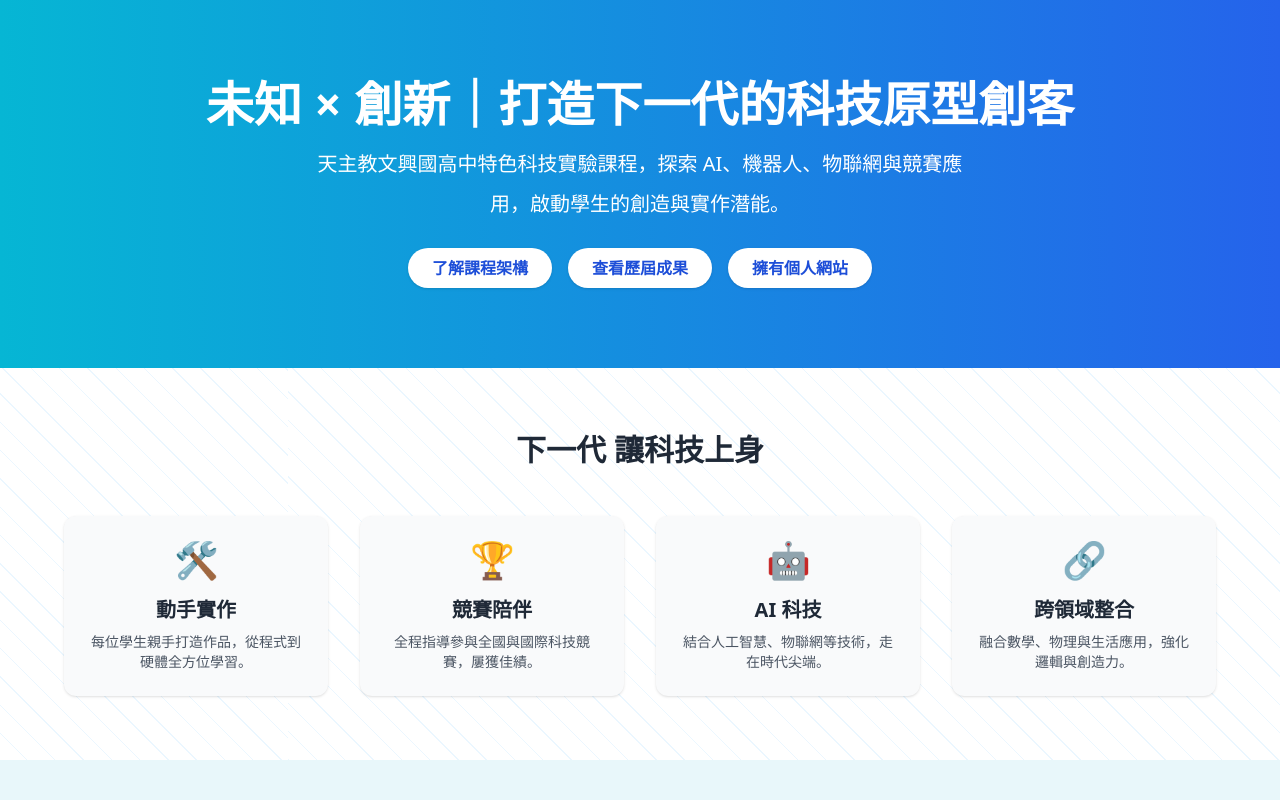
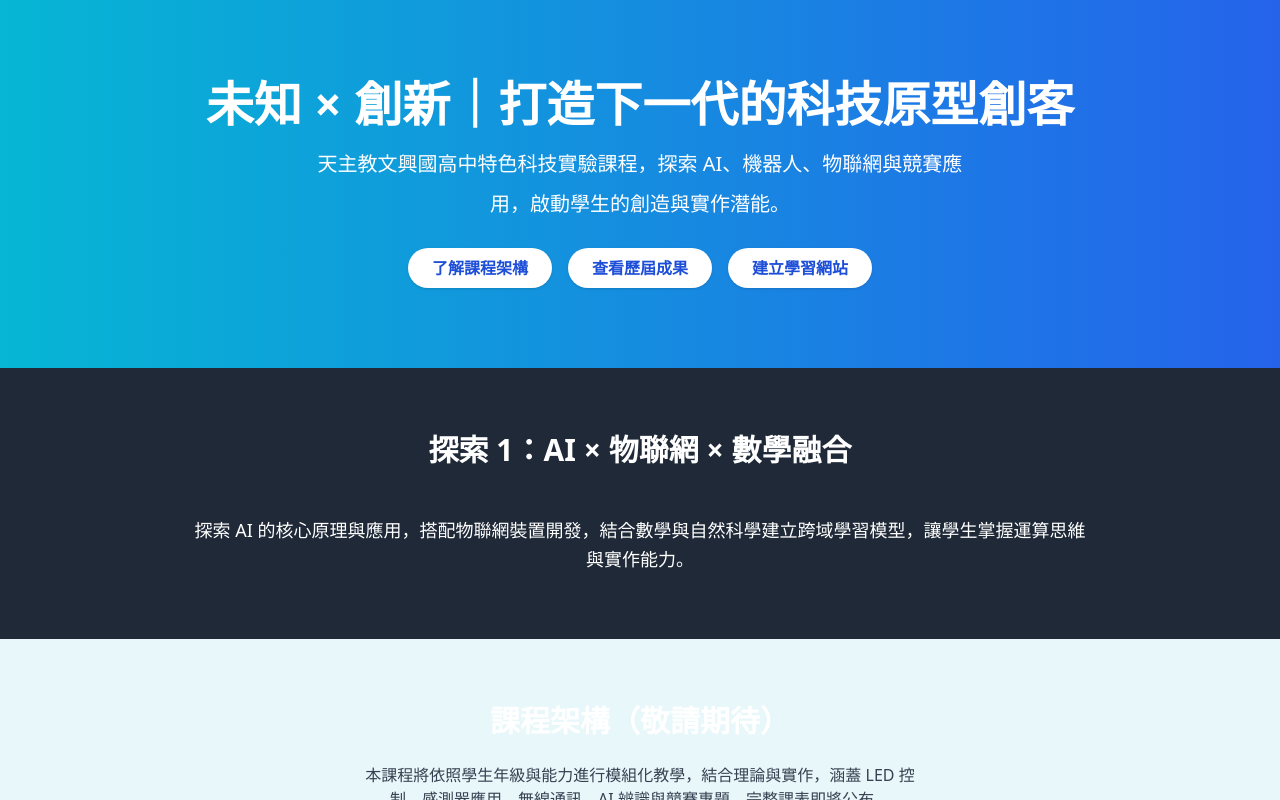
Before and after one commit to WangYiChih/wenxing-tech-site, a Next.js app: page / in a window 1280 px wide. Both pictures are taken after a click on the button "了解課程架構". Shown: the top 800 px of the page. Built offline with nearby package versions, Linux system fonts and the light colour scheme.

Commit message:
Add animated background effect to feature section

```diff
--- a/components/HomePage.jsx
+++ b/components/HomePage.jsx
@@ -1,8 +1,10 @@
-import React from "react";
+import React, { useState } from "react";
 
 export default function HomePage() {
+  const [showCurriculum, setShowCurriculum] = useState(false);
+
   return (
-    <main className="bg-[#f8f9fa] text-gray-800">
+    <main className={`text-gray-800 transition-colors duration-700 ${showCurriculum ? 'bg-gray-900 text-white' : 'bg-[#f8f9fa]'}`}>
       {/* Hero Section */}
       <section className="bg-gradient-to-r from-cyan-500 to-blue-600 text-white py-20 px-6 text-center">
         <h1 className="text-4xl md:text-5xl font-bold mb-4">
@@ -12,41 +14,26 @@ export default function HomePage() {
           天主教文興國高中特色科技實驗課程，探索 AI、機器人、物聯網與競賽應用，啟動學生的創造與實作潛能。
         </p>
         <div className="mt-6 flex flex-wrap justify-center gap-4">
-          <button className="bg-white text-blue-700 font-semibold px-6 py-2 rounded-full shadow hover:bg-blue-100">
+          <button
+            onClick={() => setShowCurriculum(true)}
+            className="bg-white text-blue-700 font-semibold px-6 py-2 rounded-full shadow hover:bg-blue-100"
+          >
             了解課程架構
           </button>
           <button className="bg-white text-blue-700 font-semibold px-6 py-2 rounded-full shadow hover:bg-blue-100">
             查看歷屆成果
           </button>
           <button className="bg-white text-blue-700 font-semibold px-6 py-2 rounded-full shadow hover:bg-blue-100">
-            擁有個人網站
+            建立學習網站
           </button>
         </div>
       </section>
 
       {/* Features Section */}
-      <section className="py-16 px-8 bg-white relative overflow-hidden">
-        <div className="absolute inset-0 bg-[repeating-linear-gradient(45deg,rgba(0,150,255,0.08),rgba(0,150,255,0.08)_1px,transparent_1px,transparent_20px)] animate-[bgmove_30s_linear_infinite] z-0"></div>
-        <style>{`
-          @keyframes bgmove {
-            from { background-position: 0 0; }
-            to { background-position: 1000px 0; }
-          }
-        `}</style>
-        <h2 className="text-3xl font-bold text-center mb-12 relative z-10">下一代 讓科技上身</h2>
-        <div className="grid grid-cols-1 md:grid-cols-2 lg:grid-cols-4 gap-8 max-w-6xl mx-auto relative z-10">
-          {[
-            { icon: "🛠️", title: "動手實作", desc: "每位學生親手打造作品，從程式到硬體全方位學習。" },
-            { icon: "🏆", title: "競賽陪伴", desc: "全程指導參與全國與國際科技競賽，屢獲佳績。" },
-            { icon: "🤖", title: "AI 科技", desc: "結合人工智慧、物聯網等技術，走在時代尖端。" },
-            { icon: "🔗", title: "跨領域整合", desc: "融合數學、物理與生活應用，強化邏輯與創造力。" },
-          ].map((item, index) => (
-            <div key={index} className="bg-gray-50 p-6 rounded-xl shadow text-center">
-              <div className="text-4xl mb-4">{item.icon}</div>
-              <h3 className="text-xl font-semibold mb-2">{item.title}</h3>
-              <p className="text-sm text-gray-600">{item.desc}</p>
-            </div>
-          ))}
+      <section className={`py-16 px-8 transition-opacity duration-1000 ${showCurriculum ? 'opacity-100 bg-gray-800' : 'opacity-0 h-0 overflow-hidden'}`}>
+        <h2 className="text-3xl font-bold text-center mb-12">探索 1：AI × 物聯網 × 數學融合</h2>
+        <div className="max-w-4xl mx-auto text-center text-lg leading-relaxed">
+          <p>探索 AI 的核心原理與應用，搭配物聯網裝置開發，結合數學與自然科學建立跨域學習模型，讓學生掌握運算思維與實作能力。</p>
         </div>
       </section>
 
```
